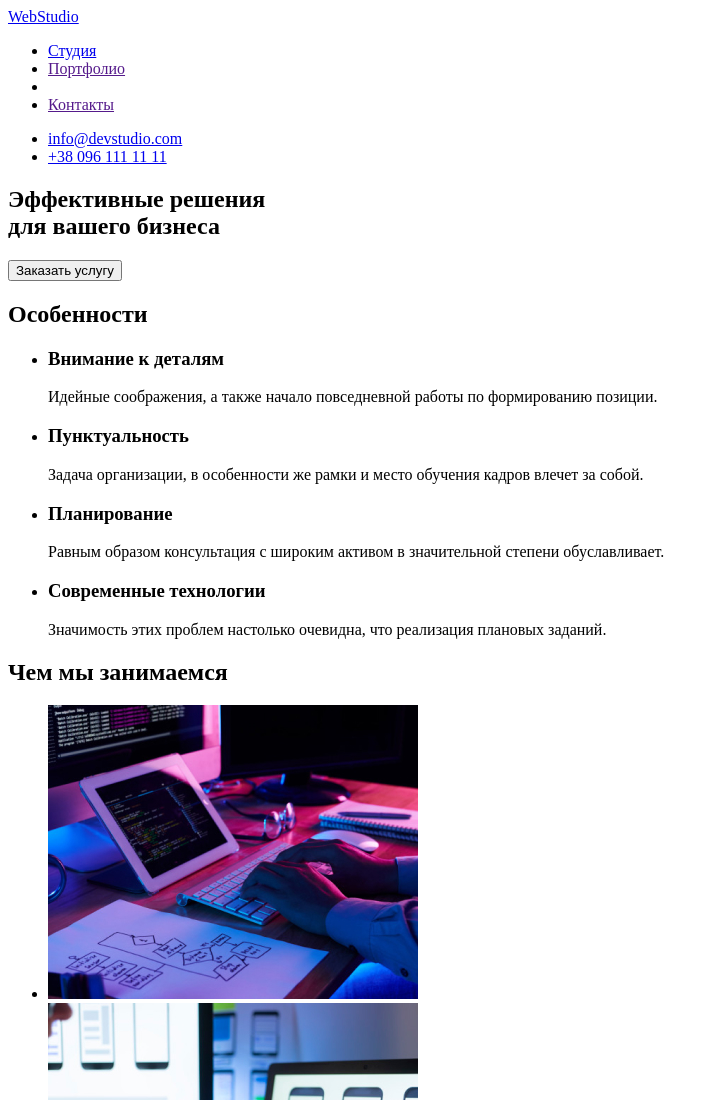
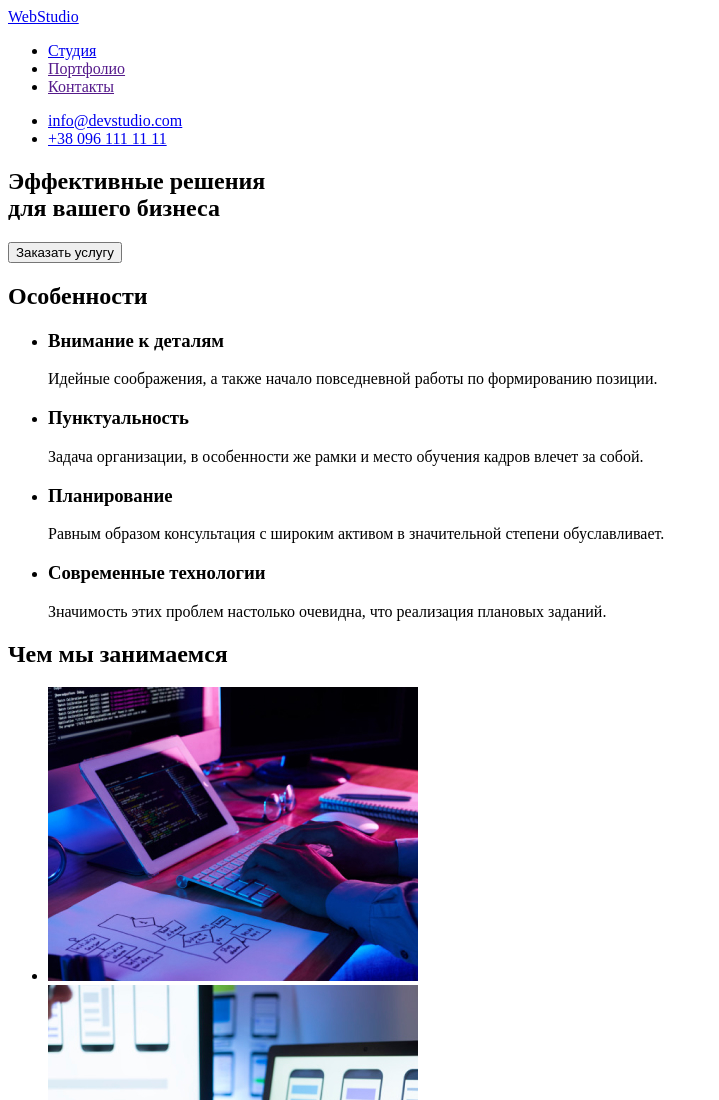
Before and after one commit to Dzmitry505/-goit-markup-hw-01-dd, a plain HTML site: page index.html in a window 1280 px wide. Shown: the top 1100 px of the page, without its empty margins (0-719 px from the left). Drawn offline with Linux system fonts and the light colour scheme.

Commit message:
исправление тега шапки

```diff
--- a/index.html
+++ b/index.html
@@ -16,7 +16,7 @@
             <!--ссылки шапки-->
             <ul>
                 <li><a href="./idex.html">Студия</a></li>
-                <li><a href="">Портфолио</a><li>
+                <li><a href="">Портфолио</a></li>
                 <li><a href="">Контакты</a></li>
             </ul>
         </nav>
```
